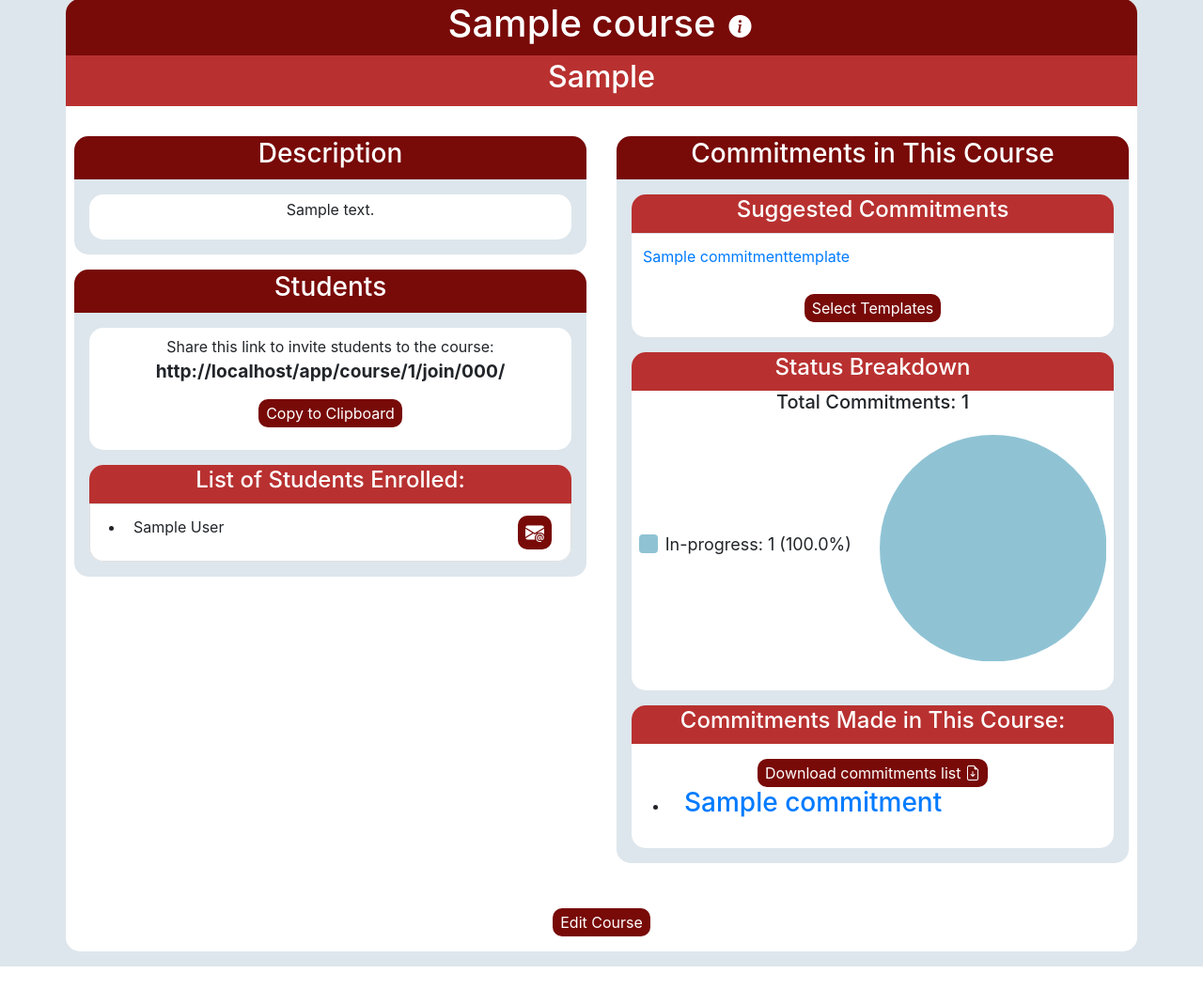
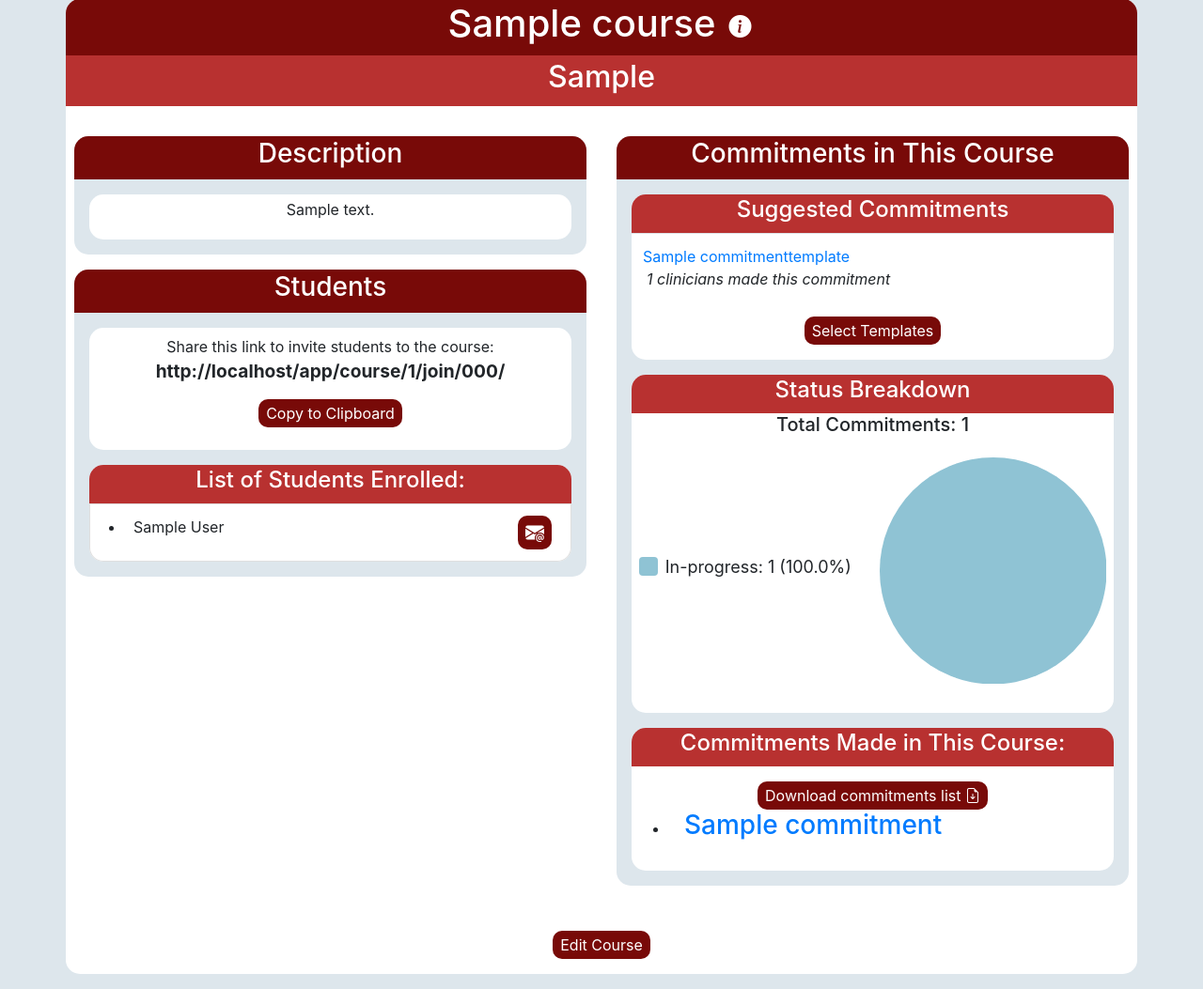
Before and after one commit to lee-blake/Commitment-to-Change-App, a Django app: page /app/course/1/view/ in a window 1280 px wide. Shown: the part 119-1172 px from the top of the page at 94% size. Before the commit the page ends 1148 px from the top, so only its background shows below. Run offline with Django 4.2, Linux system fonts and the light colour scheme; a user stored in the database is signed in; tables that the repository leaves empty hold one stand-in row (values such as "Sample post"); some libraries are stand-ins or nearby versions.

Commit message:
Display suggested commitment stats in Course page

```diff
--- /dev/null
+++ b/Commitment_to_Change_App/commitments/templates/commitments/Course/course_suggested_commitment_stats_popover.html
@@ -0,0 +1,38 @@
+{% extends "commitments/common/base_popover.html" %}
+
+{% block popover_click_object %}
+    <em>
+        {{ suggested_commitment.commitment_statistics_within_course.total }} clinicians made this commitment
+    </em>
+{% endblock popover_click_object %}
+
+{% block popover_title %}
+    {{ suggested_commitment.title }}
+{% endblock popover_title %}
+
+{% block popover_content %}
+    <div>
+        This commitment has been made
+        {{ suggested_commitment.commitment_statistics_within_course.total }} times in this course.
+    </div>
+    <div>
+        {{ suggested_commitment.commitment_statistics_within_course.counts.in_progress }}
+        ({{ suggested_commitment.commitment_statistics_within_course.percentages.in_progress | floatformat:1 }}%)
+        in progress
+    </div>
+    <div>
+        {{ suggested_commitment.commitment_statistics_within_course.counts.expired }}
+        ({{ suggested_commitment.commitment_statistics_within_course.percentages.expired | floatformat:1 }}%)
+        past due
+    </div>
+    <div>
+        {{ suggested_commitment.commitment_statistics_within_course.counts.complete }}
+        ({{ suggested_commitment.commitment_statistics_within_course.percentages.complete | floatformat:1 }}%)
+        completed
+    </div>
+    <div>
+        {{ suggested_commitment.commitment_statistics_within_course.counts.discontinued }}
+        ({{ suggested_commitment.commitment_statistics_within_course.percentages.discontinued | floatformat:1 }}%)
+        discontinued
+    </div>
+{% endblock popover_content %}
--- a/Commitment_to_Change_App/commitments/templates/commitments/Course/course_suggested_commitments_panel.html
+++ b/Commitment_to_Change_App/commitments/templates/commitments/Course/course_suggested_commitments_panel.html
@@ -4,11 +4,15 @@
             <a href="{% url "view CommitmentTemplate" commitment_template_id=suggested_commitment.id %}">
                 {{ suggested_commitment }}
             </a>
+            <br>
+            {% include "commitments/Course/course_suggested_commitment_stats_popover.html" %}
         </td>
 
         {% elif request.user.is_clinician %}
         <td>
             {{ suggested_commitment }}
+            <br>
+            {% include "commitments/Course/course_suggested_commitment_stats_popover.html" %}
         </td>
         <td align="right">
             <a href="{% url 'create Commitment from suggested commitment' course_id=course.id commitment_template_id=suggested_commitment.id %}">
--- a/Commitment_to_Change_App/commitments/views/course_views.py
+++ b/Commitment_to_Change_App/commitments/views/course_views.py
@@ -39,6 +39,8 @@ class ViewCourseView(LoginRequiredMixin, DetailView):
         course = context["course"]
         course.enrich_with_statistics()
         context["suggested_commitments"] = course.suggested_commitments_list
+        for suggested_commitment in context["suggested_commitments"]:
+            suggested_commitment.enrich_with_course_specific_statistics(course)
         return context
 
     def get_template_names(self):
```
Also changed, not shown: Commitment_to_Change_App/commitments/tests/views/test_course_views.py (+48 -0 lines).
